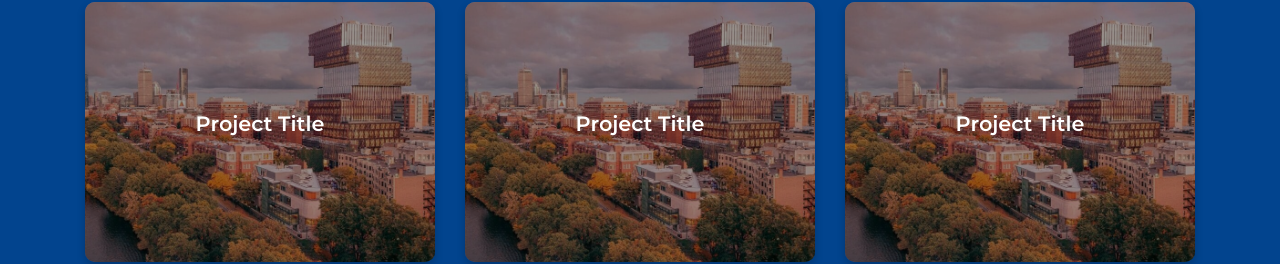
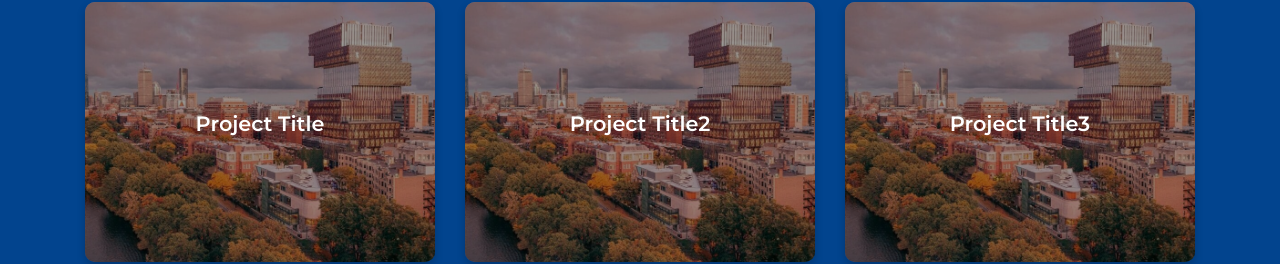
Before and after one commit to RealSycoBak/realestate, a React (Vite) app: page /portfolio in a window 1280 px wide. Shown: the part 293-557 px from the top of the page. Built offline with nearby package versions, Linux system fonts and the light colour scheme.

Commit message:
fix scroll

```diff
--- a/src/assets/portfolio.css
+++ b/src/assets/portfolio.css
@@ -122,6 +122,7 @@
   padding: 20px;
 }
 
+
 .modal-content {
   background-color: white;
   border-radius: 12px;
--- a/src/assets/portfolioData.js
+++ b/src/assets/portfolioData.js
@@ -9,14 +9,14 @@ const projects = [
     hashtags: ["#realestate", "#realestate", "#realestate", "#realestate"]
   },
   {
-    title: "Project Title",
+    title: "Project Title2",
     imgSrc: TempImage,
     about: "Passionate about designing innovative solutions. Enjoys working with teams to create cutting-edge projects.",
     details: "Detailed description of the project, including its goals, challenges, and outcomes.",
     hashtags: ["#realestate", "#realestate", "#realestate", "#realestate"]
   },
   {
-    title: "Project Title",
+    title: "Project Title3",
     imgSrc: TempImage,
     about: "Passionate about designing innovative solutions. Enjoys working with teams to create cutting-edge projects.",
     details: "Detailed description of the project, including its goals, challenges, and outcomes.",
--- a/src/pages/portfolio.jsx
+++ b/src/pages/portfolio.jsx
@@ -67,6 +67,20 @@ const Card = ({ project, onClick }) => (
 function Portfolio() {
   const [selectedProject, setSelectedProject] = useState(null);
 
+  // Use useEffect to manage body class
+  React.useEffect(() => {
+    if (selectedProject) {
+      document.body.style.overflow = 'hidden';
+    } else {
+      document.body.style.overflow = 'auto';
+    }
+
+    // Cleanup function
+    return () => {
+      document.body.style.overflow = 'auto';
+    };
+  }, [selectedProject]);
+
   return (
     <div className="Layout">
       <div className="LayoutTitle">
@@ -77,7 +91,7 @@ function Portfolio() {
           <Card
             key={index}
             project={project}
-            onClick={setSelectedProject}
+            onClick={() => setSelectedProject(project)}
           />
         ))}
       </div>
```
